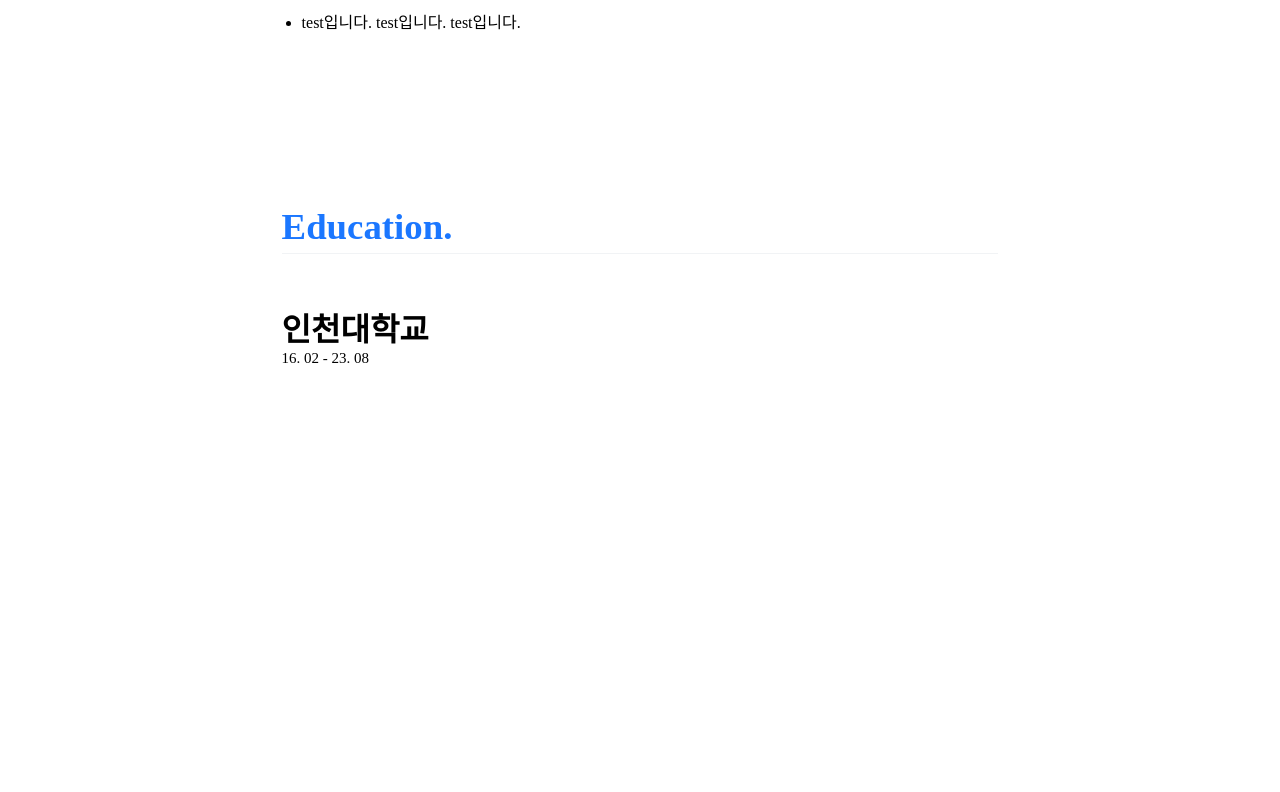
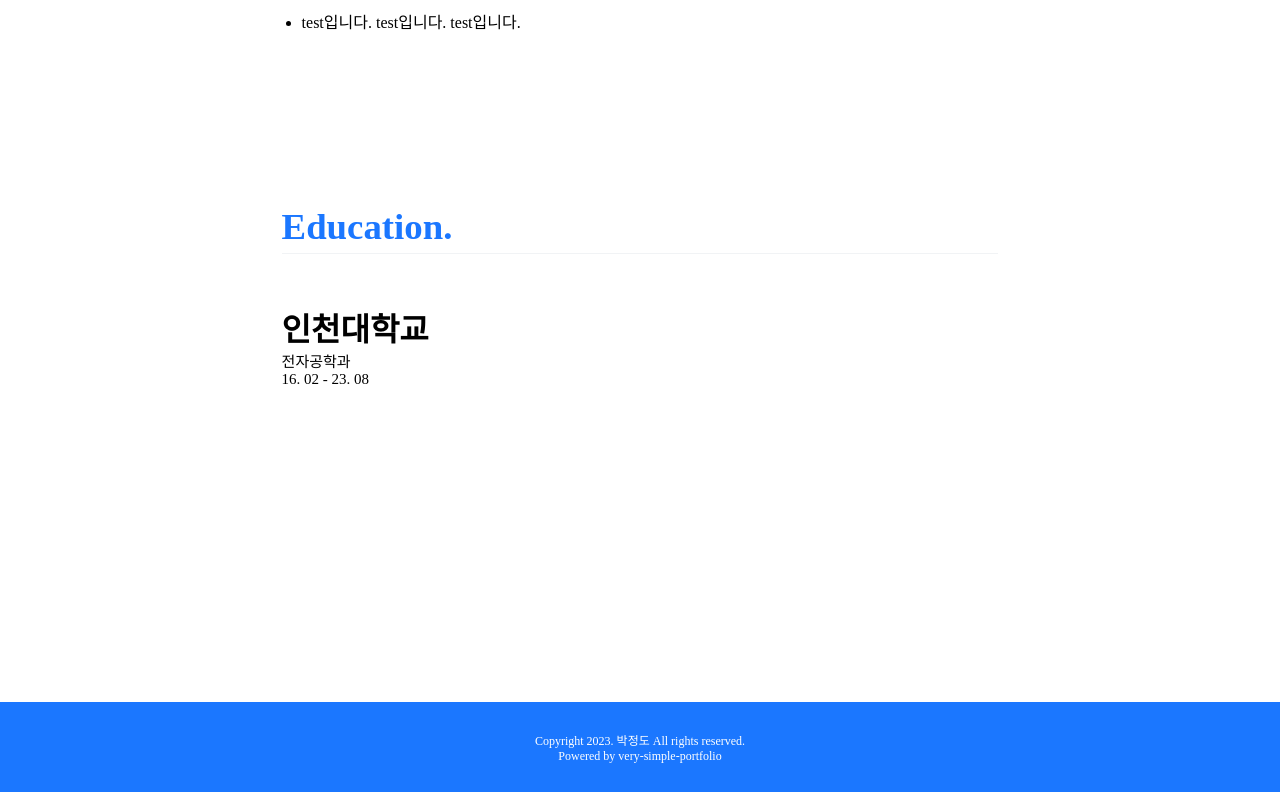
Before and after one commit to jeongdopark/jeongdo.info, a React (Vite) app in the folder jeongdo/: page / in a window 1280 px wide. Shown: the part 2108-2900 px from the top of the page. Before the commit the page ends 2789 px from the top, so only its background shows below. Built offline with nearby package versions, Linux system fonts and the light colour scheme.

Commit message:
style: footer

```diff
--- a/jeongdo/src/Resume.tsx
+++ b/jeongdo/src/Resume.tsx
@@ -1,5 +1,6 @@
 import Activity from "./components/Activity";
 import Education from "./components/Education";
+import Footer from "./components/Footer";
 import Header from "./components/Header";
 import Introduce from "./components/Introduce";
 import Project from "./components/Project";
@@ -18,6 +19,7 @@
           <Education />
         </S.ContentWrapper>
       </S.ContentContainer>
+      <Footer />
     </>
   );
 };
--- a/jeongdo/src/components/Education/index.tsx
+++ b/jeongdo/src/components/Education/index.tsx
@@ -9,6 +9,7 @@
         {EDUCATION_LIST.map((education: IEducation) => (
           <S.EducationWrapper>
             <S.EducationTitle>{education.TITLE}</S.EducationTitle>
+            <S.EducationPeriod>{education.MAJOR}</S.EducationPeriod>
             <S.EducationPeriod>{education.PERIOD}</S.EducationPeriod>
           </S.EducationWrapper>
         ))}
--- /dev/null
+++ b/jeongdo/src/components/Footer/index.tsx
@@ -0,0 +1,14 @@
+import { S } from "./style";
+
+const Footer = () => {
+  return (
+    <S.Footer>
+      <span>Copyright 2023. 박정도 All rights reserved.</span>
+      <a href="https://github.com/sjoleee/very-simple-portfolio">
+        Powered by very-simple-portfolio
+      </a>
+    </S.Footer>
+  );
+};
+
+export default Footer;
--- /dev/null
+++ b/jeongdo/src/components/Footer/style.ts
@@ -0,0 +1,22 @@
+import styled from "styled-components";
+import { THEME } from "../../theme";
+
+const Footer = styled.footer`
+  display: flex;
+  flex-direction: column;
+  justify-content: center;
+  align-items: center;
+  width: 100%;
+  height: 90px;
+  background-color: ${THEME.BACKGROUND.BLOG};
+  font-size: ${THEME.FONT_SIZE.S};
+  color: ${THEME.COLOR.WHITE};
+
+  a {
+    text-decoration: none;
+    color: ${THEME.COLOR.WHITE};
+  }
+`;
+export const S = {
+  Footer,
+};
--- a/jeongdo/src/input/education.ts
+++ b/jeongdo/src/input/education.ts
@@ -1,11 +1,13 @@
 export interface IEducation {
   TITLE: string;
   PERIOD: string;
+  MAJOR: string;
 }
 
 export const EDUCATION_LIST: IEducation[] = [
   {
     TITLE: "인천대학교",
+    MAJOR: "전자공학과",
     PERIOD: "16. 02 - 23. 08",
   },
 ];
```
